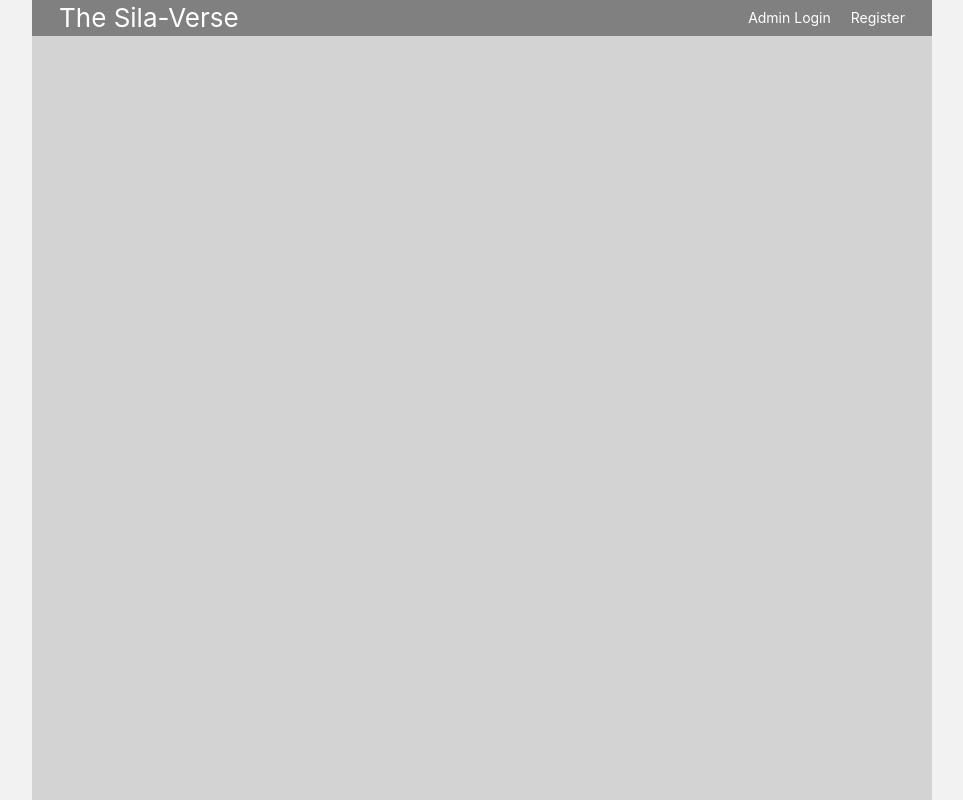
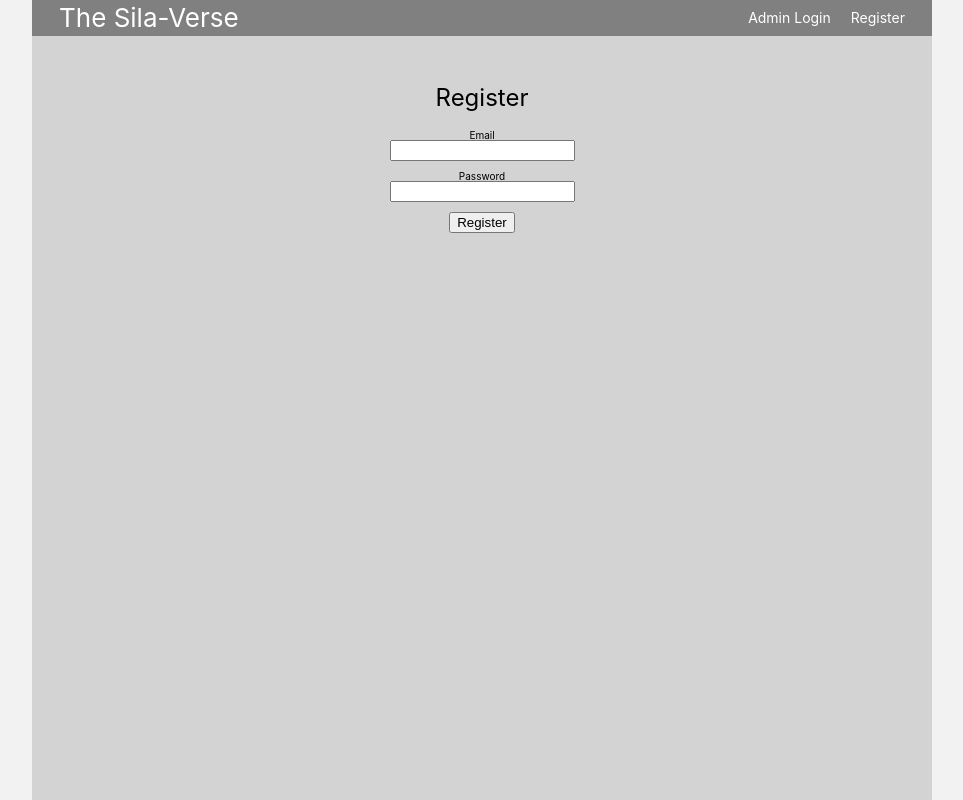
Before and after one commit to MEBonham/MEB-Sila-Verse, a React (Create React App) app in the folder silaverse/: page /register in a window 1280 px wide. Shown: the whole page, without its empty margins (158-1121 px from the left). Built offline with nearby package versions, Linux system fonts and the light colour scheme.

Commit message:
Register form

```diff
--- a/silaverse/src/App.js
+++ b/silaverse/src/App.js
@@ -4,6 +4,7 @@ import Header from './components/auth/Header';
 import Sidebar from './components/sidebar/Sidebar';
 import CharSheet from './components/main/CharSheet';
 import Login from './components/auth/Login';
+import Register from './components/auth/Register';
 
 import './App.css';
 
@@ -15,6 +16,7 @@ function App() {
       <Route path="/viewhero" component={Sidebar} />
       <Route path="/viewhero" component={CharSheet} />
       <Route path="/login" component={Login} />
+      <Route path="/register" component={Register} />
     </div>
   );
 }
--- /dev/null
+++ b/silaverse/src/components/auth/Register.js
@@ -0,0 +1,38 @@
+import React from 'react';
+import useLoginForm from '../../hooks/useLoginForm';
+
+const Register = () => {
+
+    const registry = () => {
+        alert(`Data Received!
+              Email: ${inputs.email}
+              Password: ${inputs.password}`);
+    }
+
+    const { inputs, handleInputChange, handleSubmit } = useLoginForm(registry);
+
+    return(
+        <form className="login-page" onSubmit={handleSubmit}>
+            <h1>Register</h1>
+            <label htmlFor="email">Email</label>
+            <input
+                type="email"
+                id="email"
+                onChange={handleInputChange}
+                value={inputs.email}
+                required
+            />
+            <label htmlFor="password">Password</label>
+            <input
+                type="password"
+                id="password"
+                onChange={handleInputChange}
+                value={inputs.password}
+                required
+            />
+            <button type="submit">Register</button>
+        </form>
+    );
+}
+
+export default Register;
--- a/silaverse/src/components/auth/SignedOutLinks.js
+++ b/silaverse/src/components/auth/SignedOutLinks.js
@@ -5,7 +5,7 @@ const SignedOutLinks = () => {
     return(
         <ul>
             <li><Link to='/login'>Admin Login</Link></li>
-            <li><Link to='/'>Register</Link></li>
+            <li><Link to='/register'>Register</Link></li>
         </ul>
     );
 }
```
